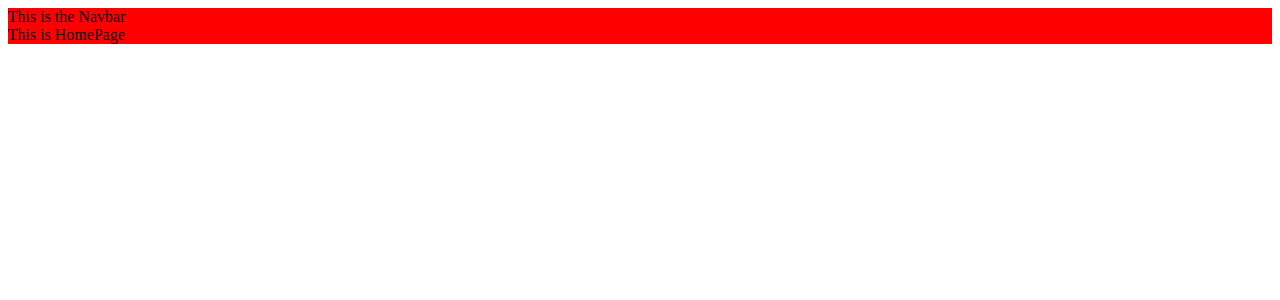
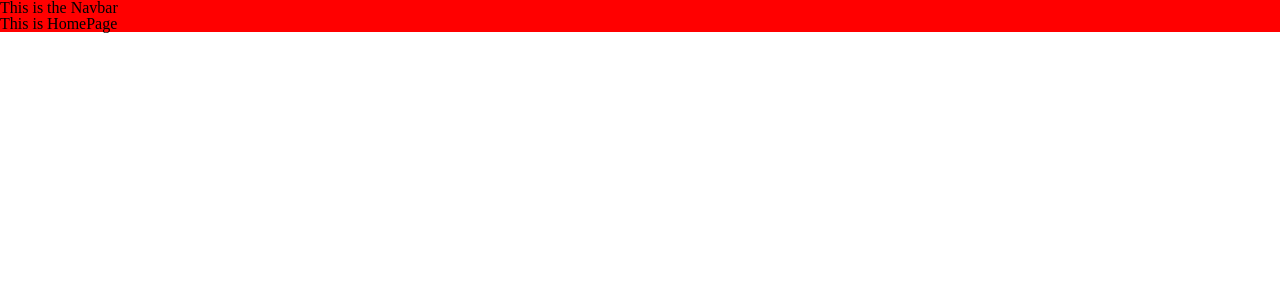
Before and after one commit to siccoo/country-api, a React (Create React App) app: page / in a window 1280 px wide. Shown: the top 300 px of the page. Built offline with nearby package versions, Linux system fonts and the light colour scheme.

Commit message:
updates on Navbar.tsx & navbar.scss

```diff
--- a/src/App.tsx
+++ b/src/App.tsx
@@ -3,6 +3,9 @@ import Routes from "./Routes";
 
 import { createTheme } from "@material-ui/core";
 import { ThemeProvider } from "@material-ui/styles";
+
+// IMPORT BASE STYLE
+import "./styles/_base.scss";
 
 // CREATE MATERIAL UI THEME
 const theme = createTheme({
--- a/src/components/Navbar/Navbar.tsx
+++ b/src/components/Navbar/Navbar.tsx
@@ -3,7 +3,7 @@ import "./navbar.scss";
 
 const Navbar = () => {
     return (
-        <div>
+        <div className="navbar__container">
             This is the Navbar
         </div>
     )
--- a/src/components/Navbar/navbar.scss
+++ b/src/components/Navbar/navbar.scss
@@ -0,0 +1,5 @@
+@import "../../styles/base";
+
+.navbar__container {
+
+}
```
